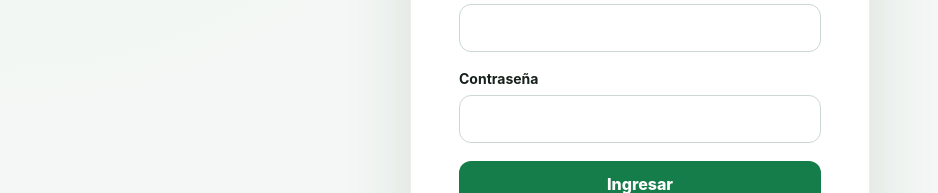
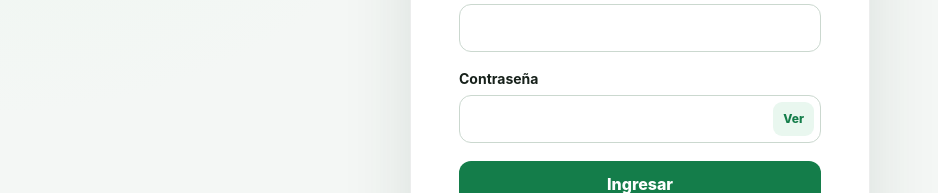
Before and after one commit to SFrancoH/pets, a Next.js app: page /login in a window 1280 px wide. Shown: the part 431-624 px from the top of the page, without its empty margins (0-938 px from the left). Built offline with nearby package versions, Linux system fonts and the light colour scheme; no server answers.

Commit message:
Add password visibility controls

```diff
--- a/app/empresa/page.js
+++ b/app/empresa/page.js
@@ -1,4 +1,5 @@
 import { logout } from "@/app/actions";
+import PasswordField from "@/components/password-field";
 import { requireProfile } from "@/lib/auth";
 import { createSupabaseServerClient } from "@/lib/supabase/server";
 import {
@@ -104,7 +105,7 @@ export default async function CompanyPage({ searchParams }) {
               <form action={createVeterinarian} className="managementForm">
                 <label>Nombre completo<input name="nombre" minLength={2} maxLength={120} required /></label>
                 <label>Correo electrónico<input name="email" type="email" required /></label>
-                <label>Contraseña definitiva<input name="password" type="password" minLength={8} autoComplete="new-password" required /></label>
+                <PasswordField label="Contraseña definitiva" />
                 <button type="submit">Crear veterinario</button>
               </form>
             </section>
--- a/app/globals.css
+++ b/app/globals.css
@@ -186,6 +186,28 @@ input {
 input:focus {
   border-color: var(--green);
   box-shadow: 0 0 0 4px rgba(20, 125, 74, 0.1);
+}
+
+.passwordControl {
+  position: relative;
+  display: block;
+}
+
+.passwordControl input {
+  padding-right: 78px;
+}
+
+.passwordToggle {
+  position: absolute;
+  top: 50%;
+  right: 7px;
+  min-height: 34px;
+  padding: 0 10px;
+  transform: translateY(-50%);
+  border-radius: 9px;
+  color: var(--green);
+  background: var(--green-soft);
+  font-size: 12px;
 }
 
 button {
--- a/app/login/page.js
+++ b/app/login/page.js
@@ -1,5 +1,6 @@
 import { redirect } from "next/navigation";
 
+import PasswordField from "@/components/password-field";
 import { getCurrentProfile } from "@/lib/auth";
 import { login } from "./actions";
 
@@ -33,16 +34,7 @@ export default async function LoginPage({ searchParams }) {
             Correo electrónico
             <input name="email" type="email" autoComplete="email" required />
           </label>
-          <label>
-            Contraseña
-            <input
-              name="password"
-              type="password"
-              autoComplete="current-password"
-              minLength={8}
-              required
-            />
-          </label>
+          <PasswordField autoComplete="current-password" />
           <button type="submit">Ingresar</button>
         </form>
 
--- a/app/super-admin/empresas/[id]/page.js
+++ b/app/super-admin/empresas/[id]/page.js
@@ -2,6 +2,7 @@ import Link from "next/link";
 import { notFound } from "next/navigation";
 
 import { logout } from "@/app/actions";
+import PasswordField from "@/components/password-field";
 import { requireProfile } from "@/lib/auth";
 import { getSupabaseAdmin } from "@/lib/supabase/admin";
 import {
@@ -80,7 +81,7 @@ export default async function CompanyDetailPage({ params, searchParams }) {
             <input type="hidden" name="empresa_id" value={company.id} />
             <label>Nombre completo<input name="nombre" minLength={2} maxLength={120} required /></label>
             <label>Correo electrónico<input name="email" type="email" required /></label>
-            <label>Contraseña definitiva<input name="password" type="password" minLength={8} autoComplete="new-password" required /></label>
+            <PasswordField label="Contraseña definitiva" />
             <button type="submit">Crear administrador</button>
           </form>
         </section>
--- /dev/null
+++ b/components/password-field.js
@@ -0,0 +1,39 @@
+"use client";
+
+import { useState } from "react";
+
+export default function PasswordField({
+  label = "Contraseña",
+  name = "password",
+  autoComplete = "new-password",
+  minLength = 8,
+  placeholder,
+  required = true
+}) {
+  const [visible, setVisible] = useState(false);
+
+  return (
+    <label>
+      {label}
+      <span className="passwordControl">
+        <input
+          name={name}
+          type={visible ? "text" : "password"}
+          autoComplete={autoComplete}
+          minLength={minLength}
+          placeholder={placeholder}
+          required={required}
+        />
+        <button
+          type="button"
+          className="passwordToggle"
+          onClick={() => setVisible((current) => !current)}
+          aria-pressed={visible}
+          aria-label={visible ? "Ocultar contraseña" : "Ver contraseña"}
+        >
+          {visible ? "Ocultar" : "Ver"}
+        </button>
+      </span>
+    </label>
+  );
+}
```
